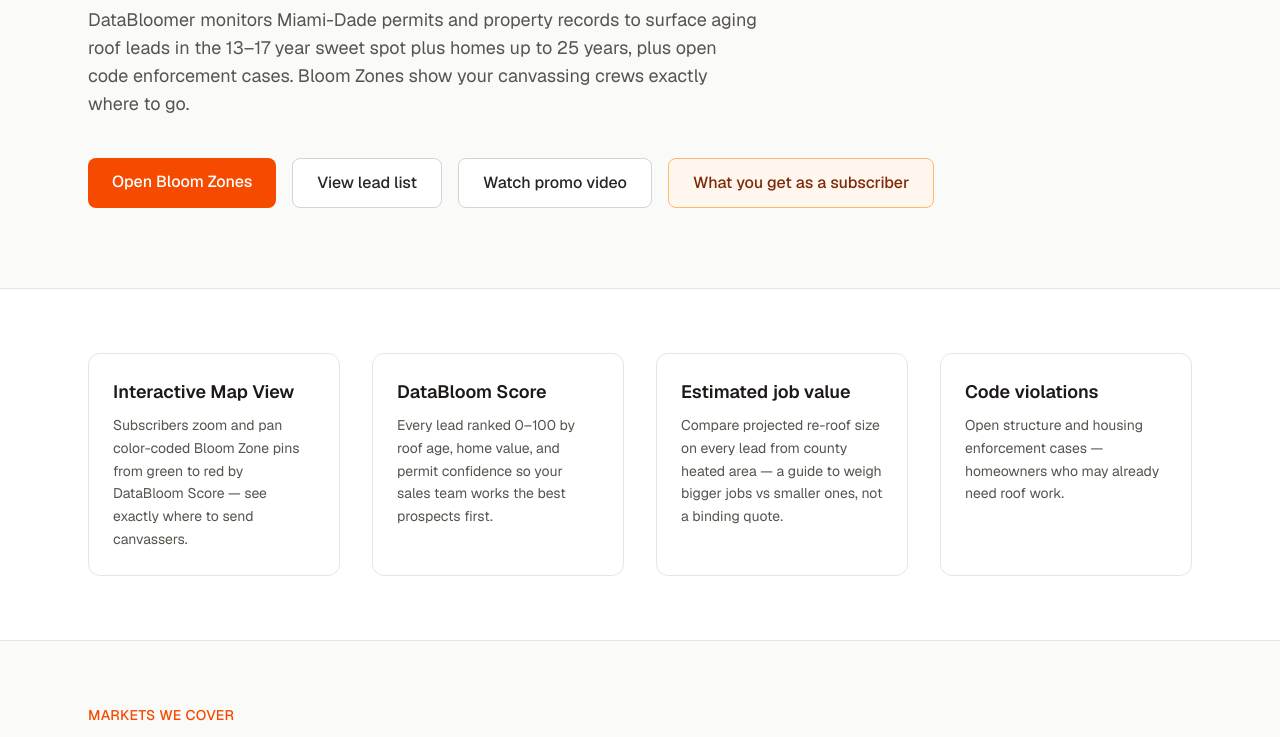
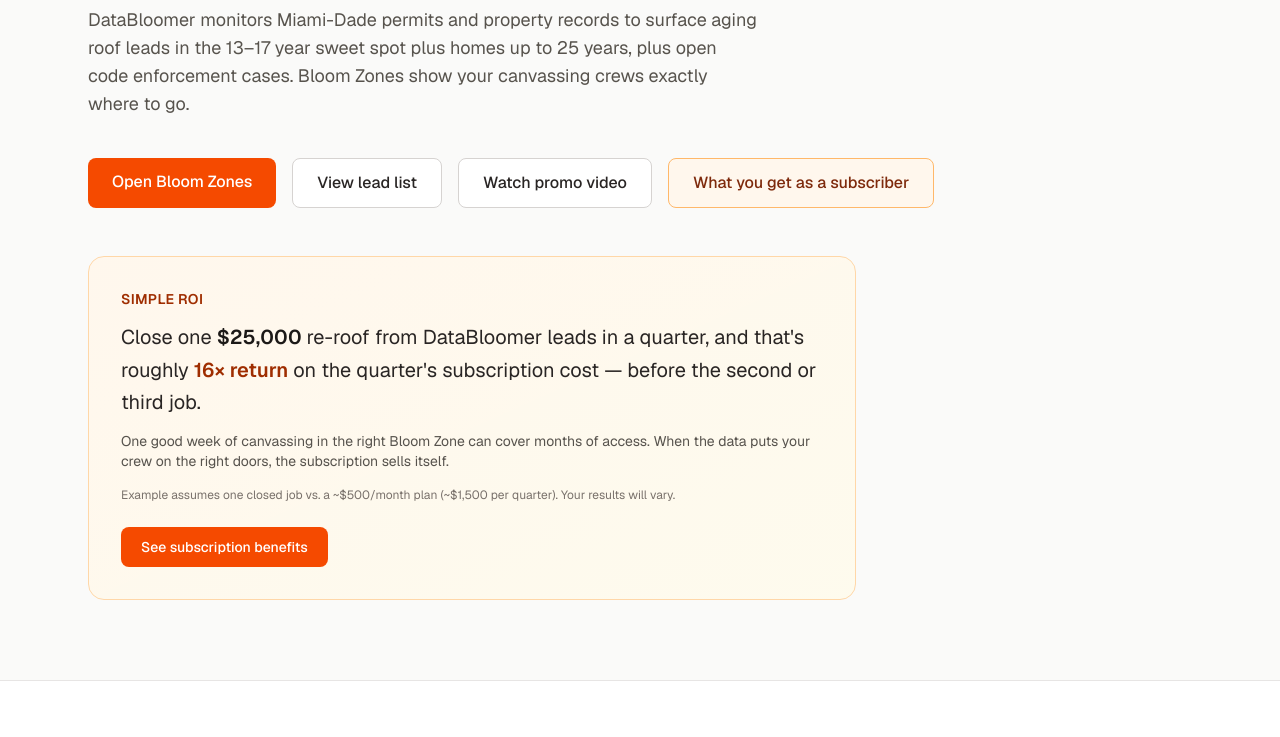
Before and after one commit to miamiglobalsolutions/databloomer, a Next.js app in the folder web/: page / in a window 1280 px wide. Shown: the part 438-1175 px from the top of the page. Built offline with nearby package versions, Linux system fonts and the light colour scheme; no server answers.

Commit message:
Add homepage ROI callout for subscription value.
Highlights the 16x quarterly return example from one closed re-roof job, with a disclaimer on assumed plan pricing.

Co-authored-by: Cursor <cursoragent@cursor.com>

```diff
--- a/web/src/app/page.tsx
+++ b/web/src/app/page.tsx
@@ -48,6 +48,34 @@ export default function HomePage() {
             className="rounded-lg border border-orange-300 bg-orange-50 px-6 py-3 font-medium text-orange-900 hover:bg-orange-100"
           >
             What you get as a subscriber
+          </Link>
+        </div>
+
+        <div className="mt-12 max-w-3xl rounded-2xl border border-orange-200 bg-gradient-to-br from-orange-50 to-amber-50/80 p-6 sm:p-8">
+          <p className="text-sm font-semibold uppercase tracking-wide text-orange-800">
+            Simple ROI
+          </p>
+          <p className="mt-3 text-lg leading-relaxed text-stone-800 sm:text-xl">
+            Close one{" "}
+            <strong className="font-semibold text-stone-900">$25,000</strong> re-roof
+            from DataBloomer leads in a quarter, and that&apos;s roughly{" "}
+            <strong className="font-semibold text-orange-800">16× return</strong> on
+            the quarter&apos;s subscription cost — before the second or third job.
+          </p>
+          <p className="mt-3 text-sm text-stone-600">
+            One good week of canvassing in the right Bloom Zone can cover months of
+            access. When the data puts your crew on the right doors, the subscription
+            sells itself.
+          </p>
+          <p className="mt-4 text-xs text-stone-500">
+            Example assumes one closed job vs. a ~$500/month plan (~$1,500 per
+            quarter). Your results will vary.
+          </p>
+          <Link
+            href="/subscribe"
+            className="mt-6 inline-flex rounded-lg bg-orange-600 px-5 py-2.5 text-sm font-medium text-white hover:bg-orange-700"
+          >
+            See subscription benefits
           </Link>
         </div>
       </section>
```
